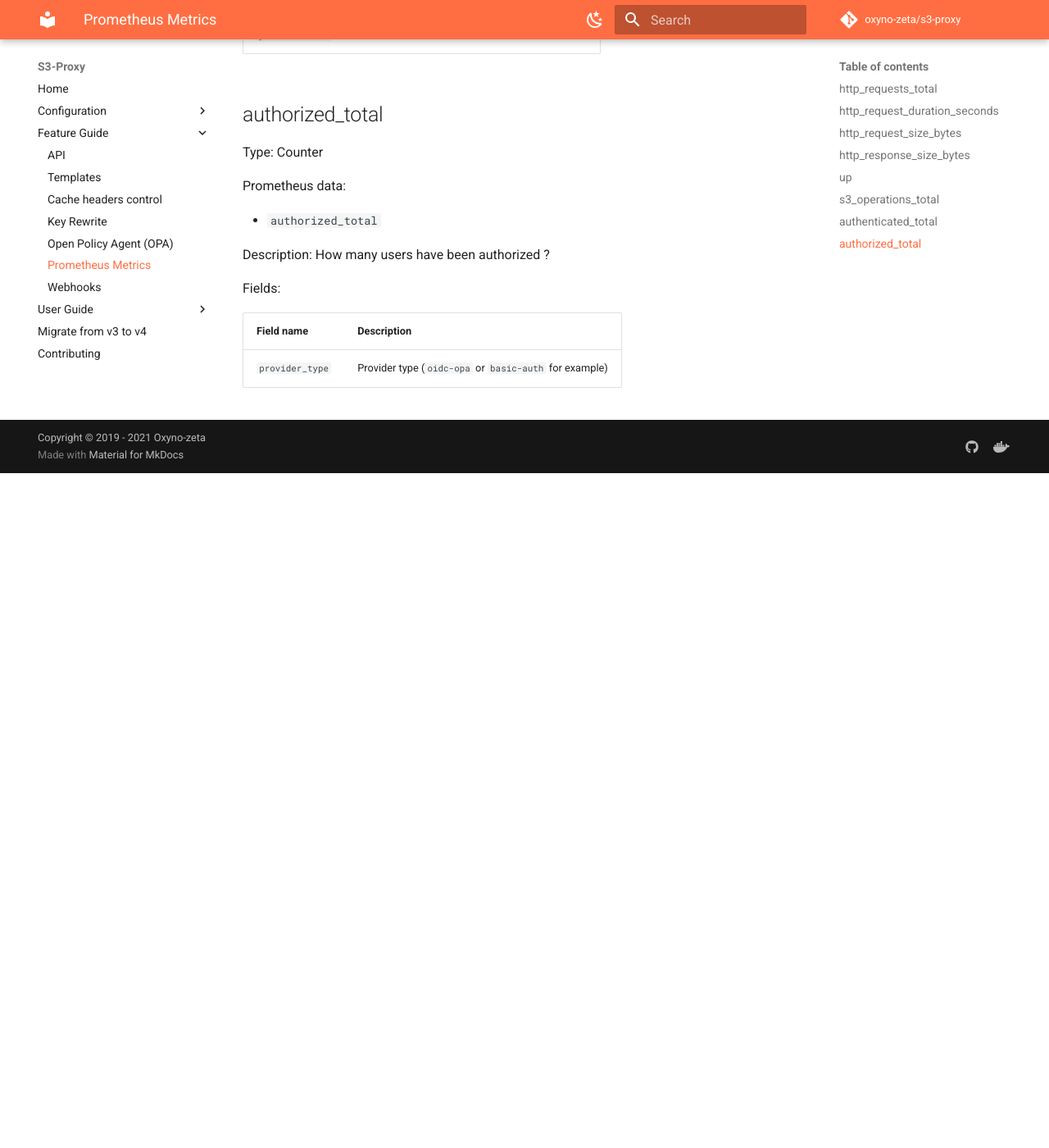
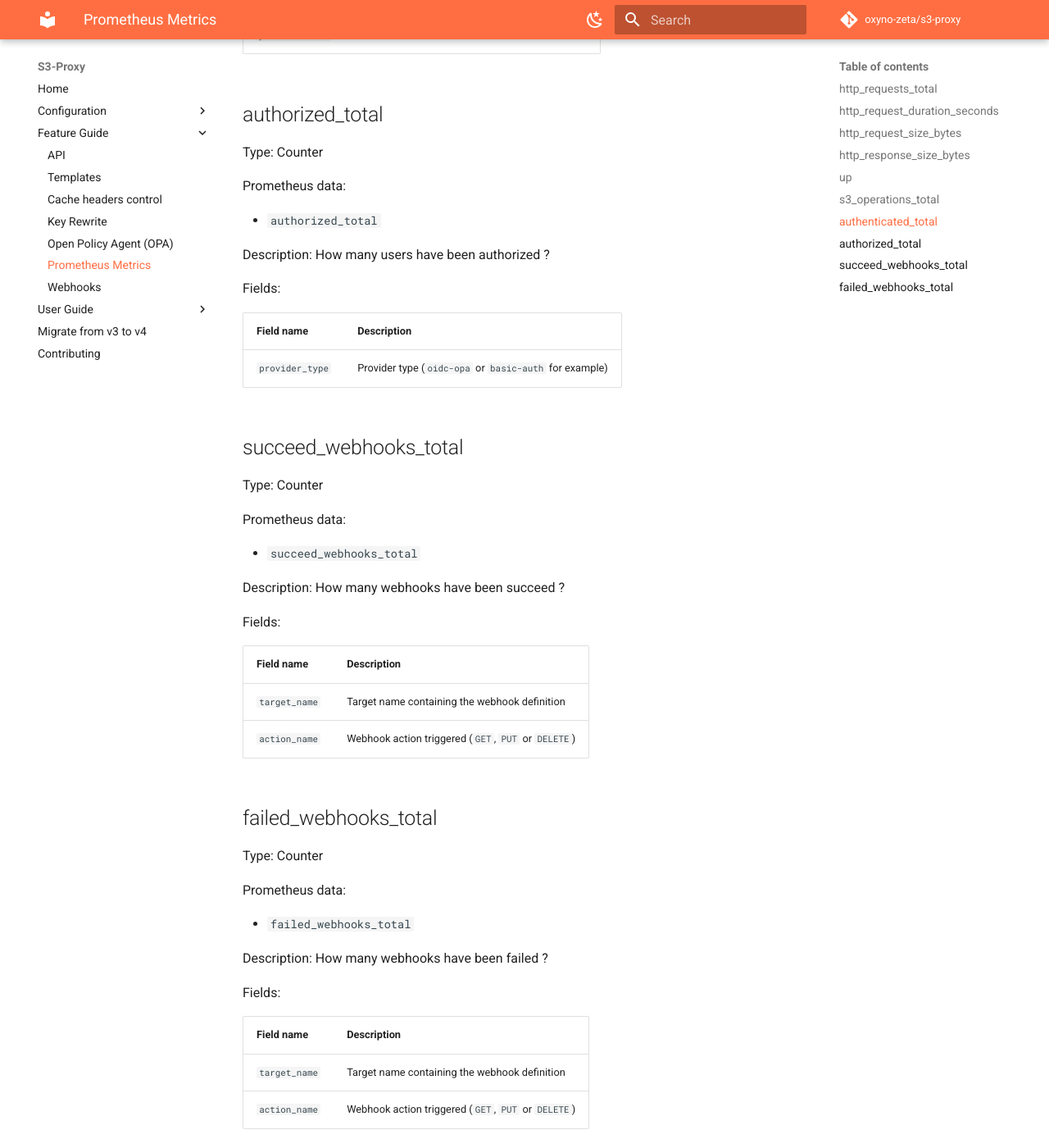
Before and after one commit to oxyno-zeta/s3-proxy, an MkDocs documentation site: the page built from docs/feature-guide/prometheus-metrics.md, in a window 1280 px wide and 1400 px high, scrolled down 4139 px. Shown: the whole window at 82% size. Built offline with MkDocs 1.6.1 and Material for MkDocs 9.7.7, drawn with Linux system fonts in a browser that asks for light colours; comment, search, counter and statistics services are not loaded; before the commit the page ends 4716 px from its top, so only the background shows below that.

Commit message:
docs: Patch documentation about prometheus metrics

```diff
--- a/docs/feature-guide/prometheus-metrics.md
+++ b/docs/feature-guide/prometheus-metrics.md
@@ -153,3 +153,37 @@ Fields:
 | Field name      | Description                                            |
 | --------------- | ------------------------------------------------------ |
 | `provider_type` | Provider type (`oidc-opa` or `basic-auth` for example) |
+
+## succeed_webhooks_total
+
+Type: Counter
+
+Prometheus data:
+
+- `succeed_webhooks_total`
+
+Description: How many webhooks have been succeed ?
+
+Fields:
+
+| Field name    | Description                                         |
+| ------------- | --------------------------------------------------- |
+| `target_name` | Target name containing the webhook definition       |
+| `action_name` | Webhook action triggered (`GET`, `PUT` or `DELETE`) |
+
+## failed_webhooks_total
+
+Type: Counter
+
+Prometheus data:
+
+- `failed_webhooks_total`
+
+Description: How many webhooks have been failed ?
+
+Fields:
+
+| Field name    | Description                                         |
+| ------------- | --------------------------------------------------- |
+| `target_name` | Target name containing the webhook definition       |
+| `action_name` | Webhook action triggered (`GET`, `PUT` or `DELETE`) |
```
